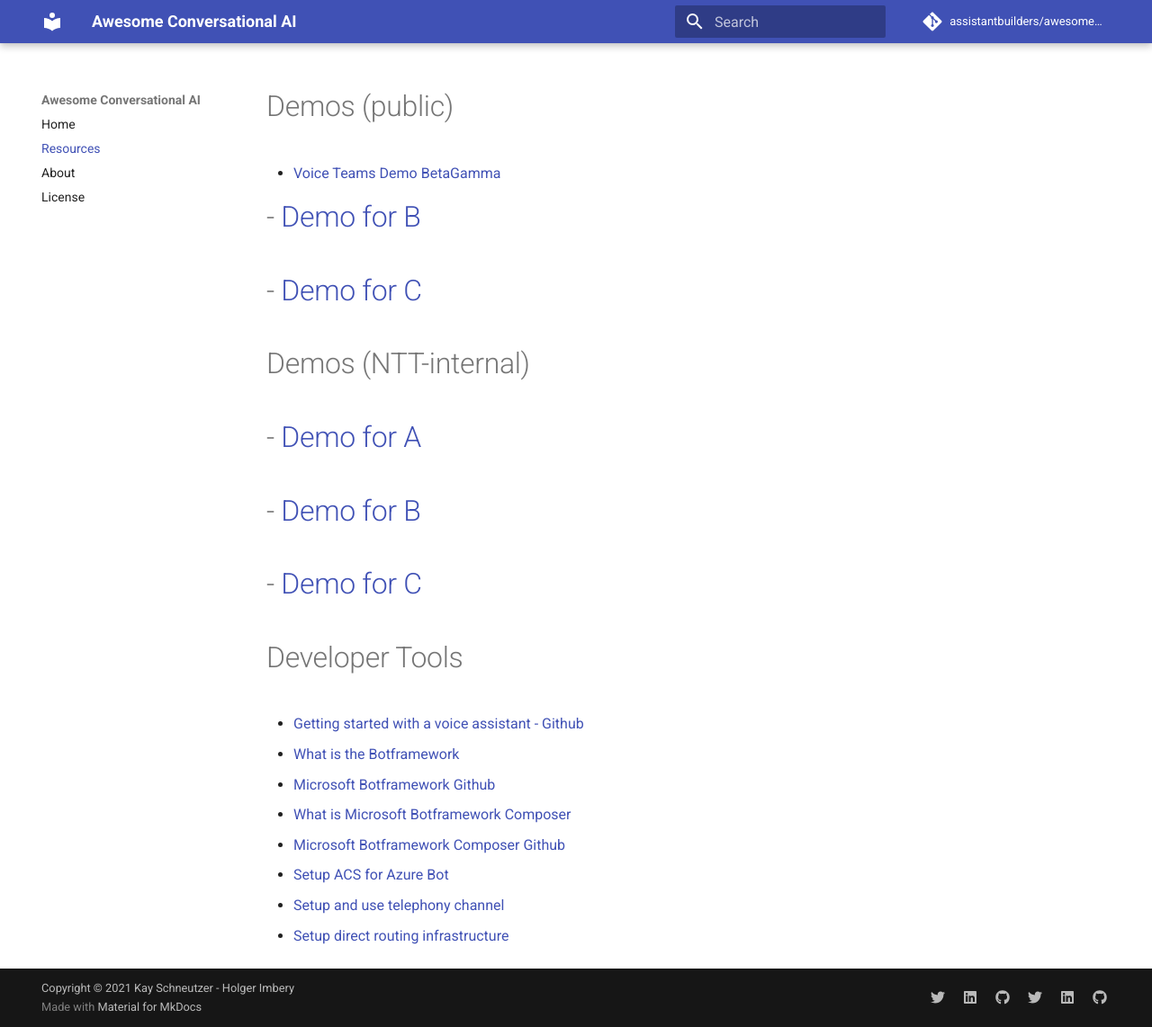
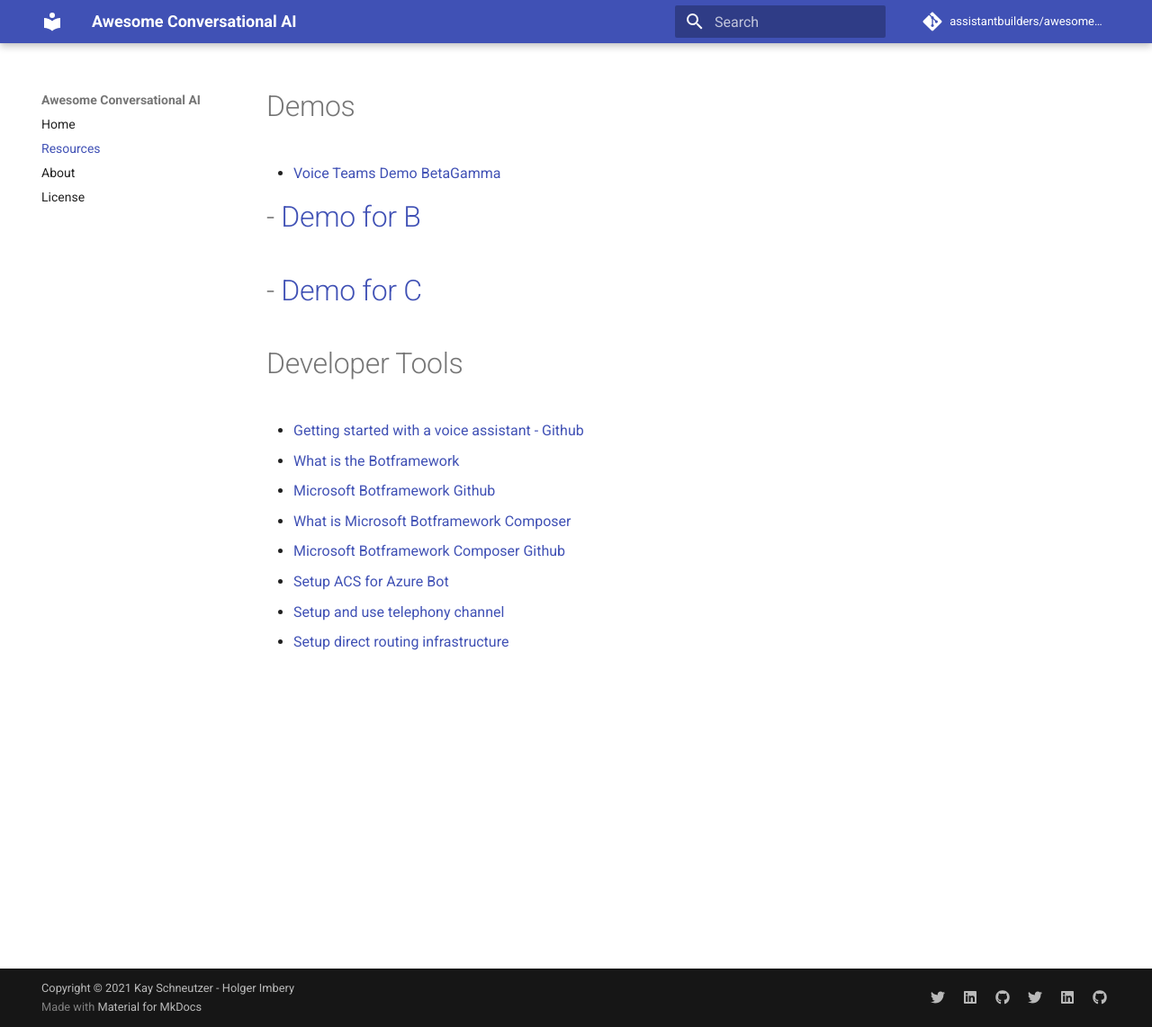
Before and after one commit to assistantbuilders/awesome-conversational-ai, an MkDocs documentation site: the page built from docs/resources.md, in a window 1280 px wide and 1142 px high. Shown: the whole window at 90% size. Built offline with MkDocs 1.6.1 and Material for MkDocs 9.7.7, drawn with Linux system fonts in a browser that asks for light colours; comment, search, counter and statistics services are not loaded.

Commit message:
Update resources.md

```diff
--- a/docs/resources.md
+++ b/docs/resources.md
@@ -1,12 +1,8 @@
-# Demos (public)
+# Demos
 - [Voice Teams Demo BetaGamma](https://assistantbuilders.github.io/awesome-conversational-ai/BetaGamma/)
 #- [Demo for B](https://hello.global.ntt)
 #- [Demo for C](https://hello.global.ntt)
 
-# Demos (NTT-internal)
-#- [Demo for A](https://hello.global.ntt)
-#- [Demo for B](https://hello.global.ntt)
-#- [Demo for C](https://hello.global.ntt)
 
 # Developer Tools
 - [Getting started with a voice assistant - Github](https://github.com/assistantbuilders/ABVoiceAssistant)
```
